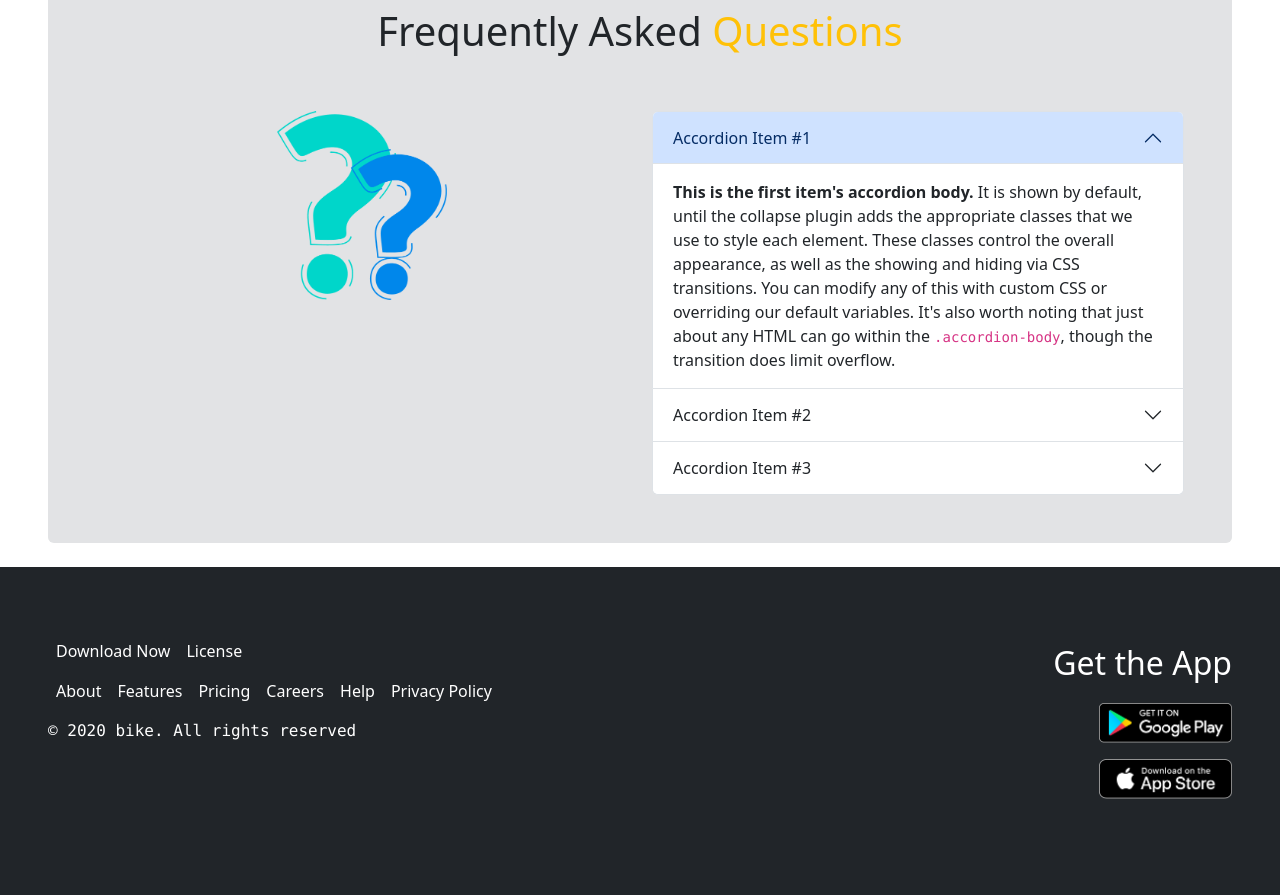
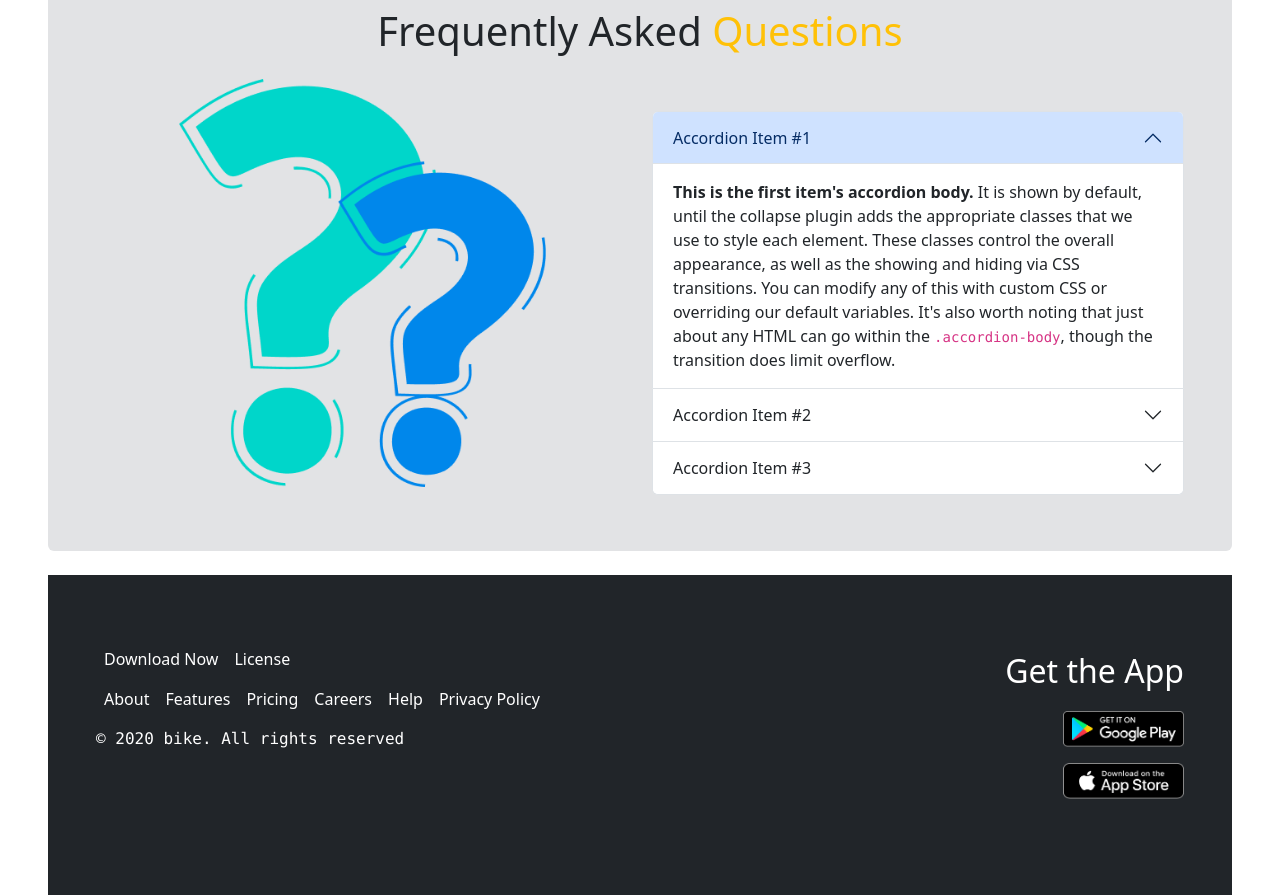
Before and after one commit to fsananna/bikers-zone, a plain HTML site: page index.html in a window 1280 px wide. Shown: the part 2510-3405 px from the top of the page. Drawn offline with nearby package versions, Linux system fonts and the light colour scheme.

Commit message:
added custom changes

```diff
--- a/index.html
+++ b/index.html
@@ -252,8 +252,8 @@
 <section class=" mt-5 bg-secondary-subtle rounded p-5 m-5">
   <h1 class="text-center mt-5">Frequently Asked <span class="text-warning">Questions</span></h1>
   <div class="row row-cols-1 row-cols-md-2 g-4">
-<div class="col text-center">
-  <img class=" w-50 p-5 " src="images/faq.png" alt="">
+<div class="col text-center img-fluid">
+  <img class=" w-75 p-3 img-fluid" src="images/faq.png" alt="">
 </div>
 <div class="col">
   <div class="accordion mt-5" id="accordionPanelsStayOpenExample">
@@ -305,7 +305,7 @@
            Footer
 --------------------------->
 <footer>
-<section class="bg-dark text-white">
+<section class="bg-dark text-white ms-5 me-5">
   <div class="row row-cols-1 row-cols-md-2 g-4 p-5 ">
     <div class="col">
      <div class="d-flex">
```
Also changed, not shown: styles.css (line endings or trailing spaces).
